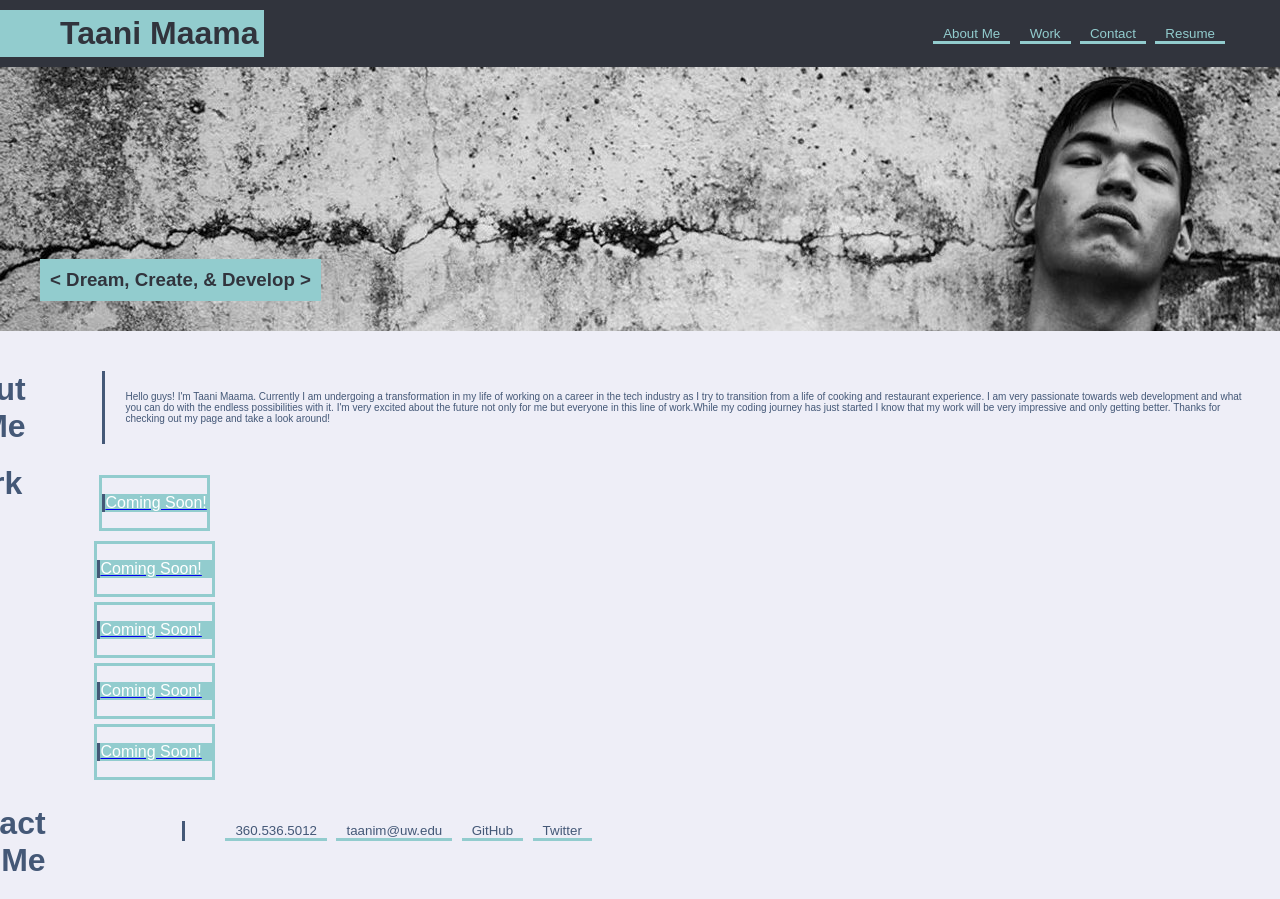
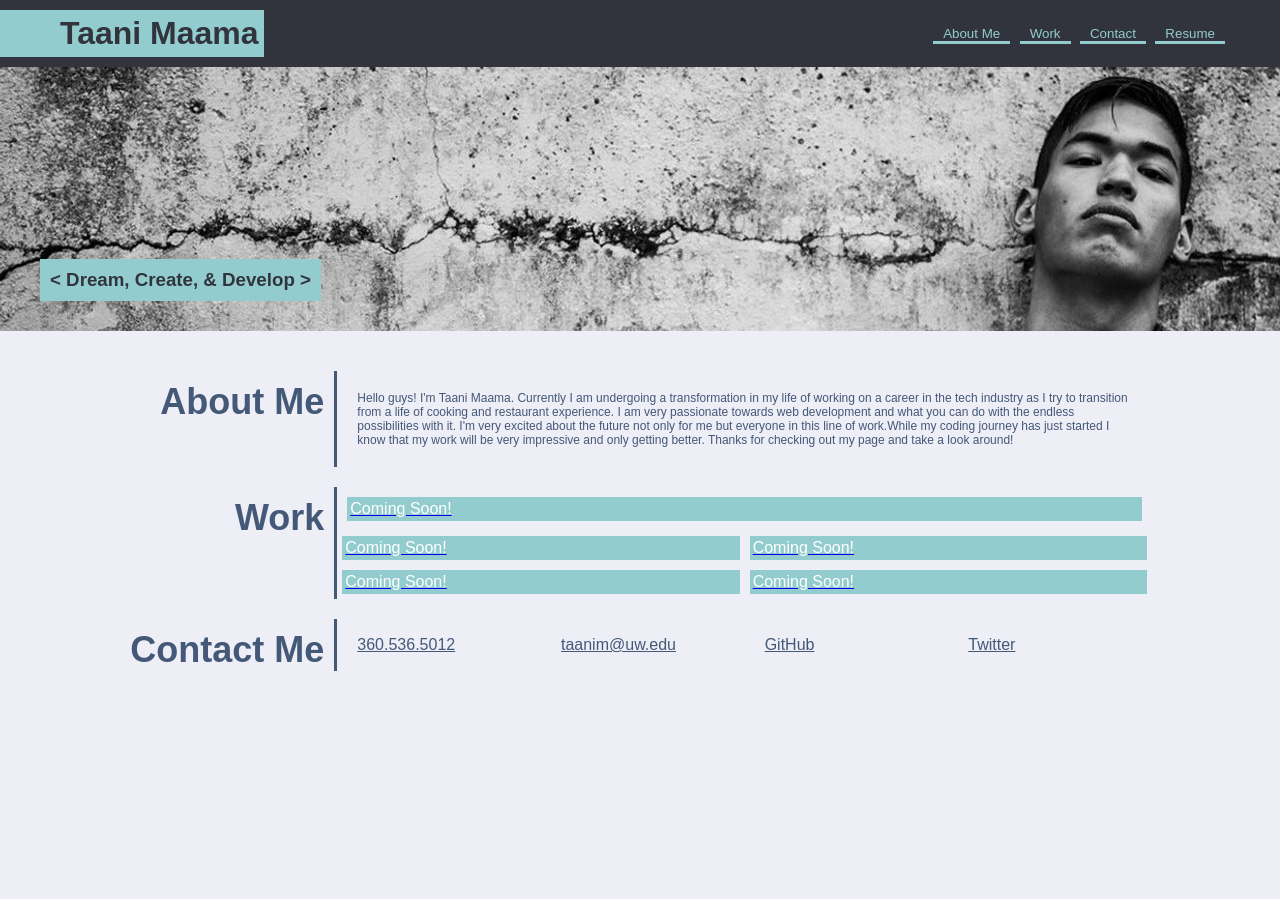
Before and after one commit to TaaniBravo/Client-Portfolio, a plain HTML site: page index.html in a window 1280 px wide. After the commit the page ends 800 px from the top, so only its background shows below. Drawn offline with Linux system fonts and the light colour scheme.

Commit message:
For some reason the Contact Me section being a list made it wonky and not work correctly with the flexbox. However switching it to p tags made it all the better and its now looking on par to the template.

```diff
--- a/assets/style.css
+++ b/assets/style.css
@@ -10,6 +10,8 @@
 * {
     box-sizing: border-box;
     font-family: Arial, Helvetica, sans-serif;
+    margin: 0;
+    padding: 0;
 }
 
 body {
@@ -92,23 +94,27 @@ main {
 
 main section {
     display: flex;
-    width: 100%;
+    width: 80%;
     clear: both;
     overflow: hidden;
     margin-bottom: 20px;
 }
 
-main h1 {
+.column_left {
     display: flex;
-    margin: 0 10px 0 0;
+    margin: 0;
+    padding: 10px 10px 0 0;
     text-align: right;
-    font-size: xx-large;
+    word-wrap: normal;
+    font-size: 1.5em;
     align-items: flex-start;
     justify-content: flex-end;
     width: 25%;
 }
 
-p, .workGrid, #contactme ul{
+.column_right{
+    display: flex;
+    flex-flow: row wrap;
     border-left: 3px solid var(--paleNavy);
     width: 100%;
     justify-content: center;
@@ -119,16 +125,15 @@ p, .workGrid, #contactme ul{
     margin: 0;
     justify-content: center;
     align-self: center;
-    font-size: x-small;
+    font-size: 0.75em;
     padding: 20px;
 }
 
 .project1 {
-    width: auto;
+    width: 100%;
     flex: 100%;
     background-image: url(/assets/bizwork.jpg);
     background-size: 100%;
-    height: ;
     margin: 10px;
     border: 3px solid var(--teal);
 }
@@ -149,10 +154,16 @@ p, .workGrid, #contactme ul{
     background: var(--teal);
 }
 
-.contactme {
+#contactme p {
     justify-content: space-evenly;
     align-items: center;
-    width: 100%;
-    flex: row;
-    width: 100%;
+    width: 25%;
+    flex-flow: row wrap;
+    padding-left: 20px;
+    cursor: pointer;
 }
+
+#contactme a {
+    text-decoration: underline;
+    color: var(--paleNavy);
+}
--- a/index.html
+++ b/index.html
@@ -39,7 +39,7 @@
         </section>
 
         <section id="work">
-            <!-- Here is where it's a bit tricky. Not sure that I need all these div blocks to make the banners work. Columns are explained in the last note. The work  -->
+            <!-- Here is where it's a bit tricky. Not sure that I need all these div blocks to make the banners work. Columns are explained in the last note. Within the column_right div are 2 divs to make the banners like I did the hero banner.-->
             <div class="column_left">
                 <h1>Work</h1>
             </div>
@@ -100,20 +100,10 @@
                 <h1>Contact Me</h1>
             </div>
             <div class="column_right">
-                <ul>
-                    <li>
-                        360.536.5012
-                    </li>
-                    <li>
-                        taanim@uw.edu
-                    </li>
-                    <li>
-                        GitHub
-                    </li>
-                    <li>
-                        Twitter
-                    </li>
-                </ul>
+                <p><a href="tel:+1-360-536-5012">360.536.5012</p>
+                <p><a href="mailto:taanim@uw.edu">taanim@uw.edu</a></p>
+                <p><a href="https://github.com/TaaniBravo" target="_blank">GitHub</a></p>
+                <p><a href="https://twitter.com/TaaniBravo" target="_blank">Twitter</a></p>
             </div>
         </section>
     </main>
```
Lines whose indentation alone changed are shown as unchanged.
